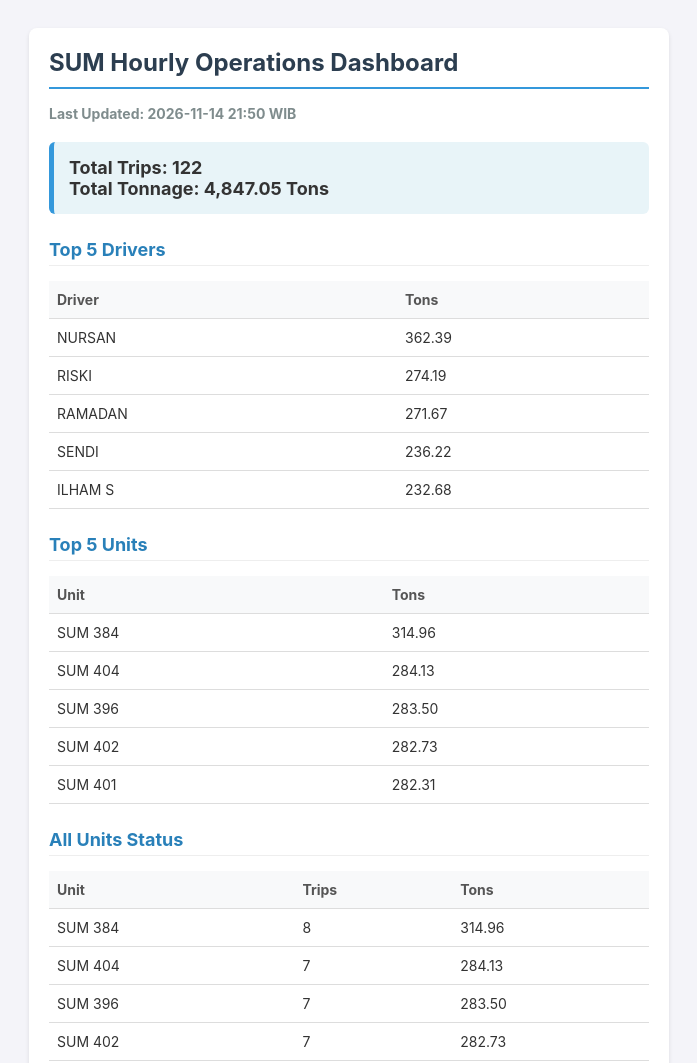
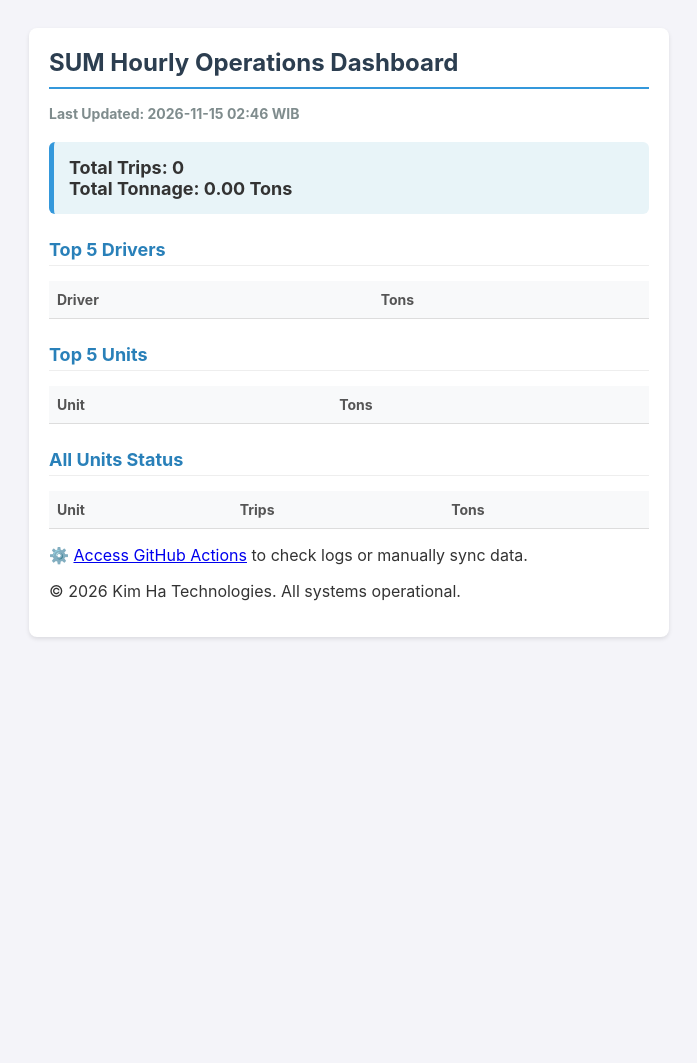
Before and after one commit to mtrksco/gam-scrape-archive, a plain HTML site: page index.html in a window 1280 px wide. Shown: the top 1063 px of the page, without its empty margins (291-988 px from the left). After the commit the page ends 800 px from the top, so only its background shows below. Drawn offline with Linux system fonts and the light colour scheme.

Commit message:
Update live dashboard

```diff
--- a/index.html
+++ b/index.html
@@ -19,29 +19,29 @@
         <body>
             <div class="container">
                 <h1>SUM Hourly Operations Dashboard</h1>
-                <div class="timestamp">Last Updated: 2026-11-14 21:50 WIB</div>
+                <div class="timestamp">Last Updated: 2026-11-15 02:46 WIB</div>
 
                 <div class="summary-box">
-                    Total Trips: 122<br>
-                    Total Tonnage: 4,847.05 Tons
+                    Total Trips: 0<br>
+                    Total Tonnage: 0.00 Tons
                 </div>
 
                 <h2>Top 5 Drivers</h2>
                 <table>
                     <tr><th>Driver</th><th>Tons</th></tr>
-                    <tr><td>NURSAN</td><td>362.39</td></tr><tr><td>RISKI</td><td>274.19</td></tr><tr><td>RAMADAN</td><td>271.67</td></tr><tr><td>SENDI</td><td>236.22</td></tr><tr><td>ILHAM S</td><td>232.68</td></tr>
+
                 </table>
 
                 <h2>Top 5 Units</h2>
                 <table>
                     <tr><th>Unit</th><th>Tons</th></tr>
-                    <tr><td>SUM 384</td><td>314.96</td></tr><tr><td>SUM 404</td><td>284.13</td></tr><tr><td>SUM 396</td><td>283.50</td></tr><tr><td>SUM 402</td><td>282.73</td></tr><tr><td>SUM 401</td><td>282.31</td></tr>
+
                 </table>
 
                 <h2>All Units Status</h2>
                 <table>
                     <tr><th>Unit</th><th>Trips</th><th>Tons</th></tr>
-                    <tr><td>SUM 384</td><td>8</td><td>314.96</td></tr><tr><td>SUM 404</td><td>7</td><td>284.13</td></tr><tr><td>SUM 396</td><td>7</td><td>283.50</td></tr><tr><td>SUM 402</td><td>7</td><td>282.73</td></tr><tr><td>SUM 401</td><td>7</td><td>282.31</td></tr><tr><td>SUM 389</td><td>7</td><td>275.17</td></tr><tr><td>SUM 395</td><td>7</td><td>274.19</td></tr><tr><td>SUM 386</td><td>7</td><td>272.86</td></tr><tr><td>SUM 390</td><td>7</td><td>271.67</td></tr><tr><td>SUM 394</td><td>7</td><td>271.04</td></tr><tr><td>SUM 399</td><td>6</td><td>242.28</td></tr><tr><td>SUM 397</td><td>6</td><td>242.22</td></tr><tr><td>SUM 403</td><td>6</td><td>241.92</td></tr><tr><td>SUM 398</td><td>6</td><td>240.24</td></tr><tr><td>SUM 385</td><td>6</td><td>234.84</td></tr><tr><td>SUM 393</td><td>6</td><td>234.00</td></tr><tr><td>SUM 388</td><td>6</td><td>232.68</td></tr><tr><td>SUM 391</td><td>5</td><td>202.55</td></tr><tr><td>SUM 392</td><td>3</td><td>123.24</td></tr><tr><td>SUM 400</td><td>1</td><td>40.52</td></tr>
+
                 </table>
                 <div class="footer">
                     <p>⚙️ <a href="https://github.com/mtrksco/gam-scrape-archive/actions" target="_blank">Access GitHub Actions</a> to check logs or manually sync data.</p>
```
